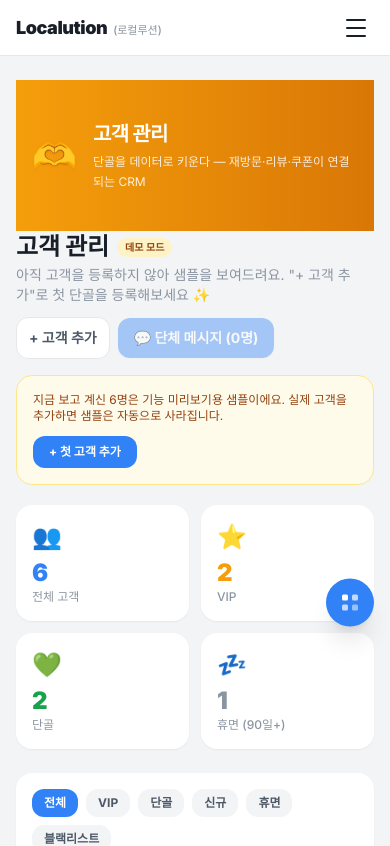
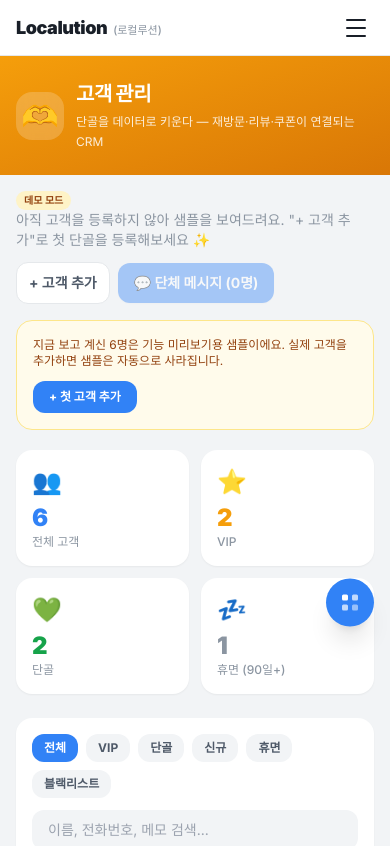
Before and after one commit to jty0221-del/localution, a Next.js app: page /customers in a window 390 px wide. Shown: the top 846 px of the page. Built offline with nearby package versions, Linux system fonts and the light colour scheme.

Commit message:
fix(mobile): unify customers hero + restructure Footer outside flex

```diff
--- a/app/customers/page.tsx
+++ b/app/customers/page.tsx
@@ -134,35 +134,37 @@ export default function CustomersPage() {
   }
 
   return (
-    <div className="flex min-h-screen bg-[#F2F4F6]">
+    <div className="min-h-screen bg-[#F2F4F6] flex flex-col overflow-x-hidden">
+      <div className="flex flex-1">
         <Sidebar />
-      <main className="flex-1 ml-0 md:ml-[220px] p-4 pt-20 md:p-6 md:pt-6 min-w-0">
+        <main className="flex-1 ml-0 md:ml-[220px] pt-14 md:pt-0 min-w-0">
           {/* LOCALUTION_HERO_BANNER */}
-        <section className="bg-gradient-to-r from-[#F59E0B] to-[#D97706] text-white px-4 py-10 sm:py-14">
-          <div className="max-w-5xl mx-auto flex items-center gap-4">
-            <div className="text-4xl sm:text-5xl drop-shadow-sm">🫶</div>
+          <section className="bg-gradient-to-br from-[#F59E0B] to-[#D97706] text-white">
+            <div className="max-w-5xl mx-auto px-4 md:px-8 py-6 md:py-10 flex items-center gap-3 md:gap-4">
+              <div className="w-12 h-12 md:w-14 md:h-14 rounded-2xl bg-white/20 backdrop-blur flex items-center justify-center text-3xl md:text-4xl flex-shrink-0">🫶</div>
               <div className="flex-1 min-w-0">
-              <h1 className="text-xl sm:text-2xl font-black tracking-tight">고객 관리</h1>
-              <p className="text-white/85 text-xs sm:text-sm mt-1 leading-relaxed">단골을 데이터로 키운다 — 재방문·리뷰·쿠폰이 연결되는 CRM</p>
+                <h1 className="text-xl md:text-2xl font-black tracking-tight">고객 관리</h1>
+                <p className="text-white/85 text-xs md:text-sm mt-1 leading-relaxed">단골을 데이터로 키운다 — 재방문·리뷰·쿠폰이 연결되는 CRM</p>
               </div>
-            <div className="hidden sm:flex items-center gap-2 text-[11px] font-bold text-white/90 bg-white/15 backdrop-blur px-3 py-1.5 rounded-full border border-white/20">
+              <div className="hidden md:flex items-center gap-1.5 text-[11px] font-bold text-white/90 bg-white/15 backdrop-blur px-3 py-1.5 rounded-full border border-white/20 flex-shrink-0">
                 로컬루션
               </div>
             </div>
           </section>
 
+          <div className="max-w-5xl mx-auto p-4 md:p-6 w-full">
+
         {/* 헤더 */}
         <div className="flex items-center justify-between mb-4 flex-wrap gap-3">
           <div>
             <div className="flex items-center gap-2 flex-wrap">
-              <h1 className="text-2xl font-black text-[#191F28]">고객 관리</h1>
               {isDemo && (
                 <span className="text-[10px] px-2 py-0.5 rounded-full bg-[#FEF3C7] text-[#92400E] font-semibold">
                   데모 모드
                 </span>
               )}
             </div>
-            <p className="text-sm text-[#8B95A1] mt-0.5">
+            <p className="text-sm text-[#8B95A1]">
               {isDemo
                 ? '아직 고객을 등록하지 않아 샘플을 보여드려요. "+ 고객 추가"로 첫 단골을 등록해보세요 ✨'
                 : '단골·VIP·신규 고객을 한눈에 관리하세요'}
@@ -395,8 +397,10 @@ export default function CustomersPage() {
             </div>
           </div>
         )}
+          </div>
+        </main>
+      </div>
       <Footer />
-      </main>
     </div>
   )
 }
```
Lines whose indentation alone changed are shown as unchanged.
